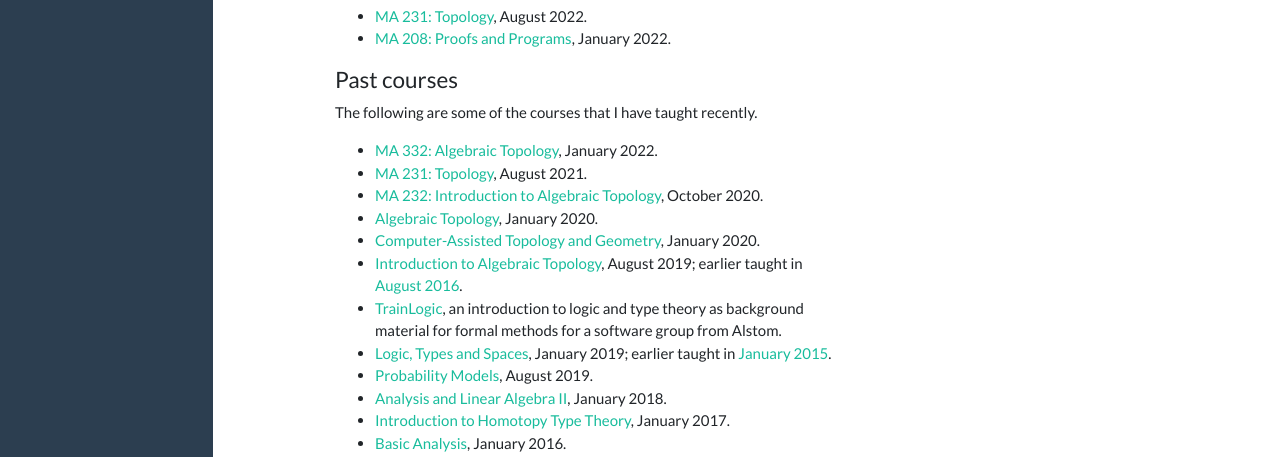
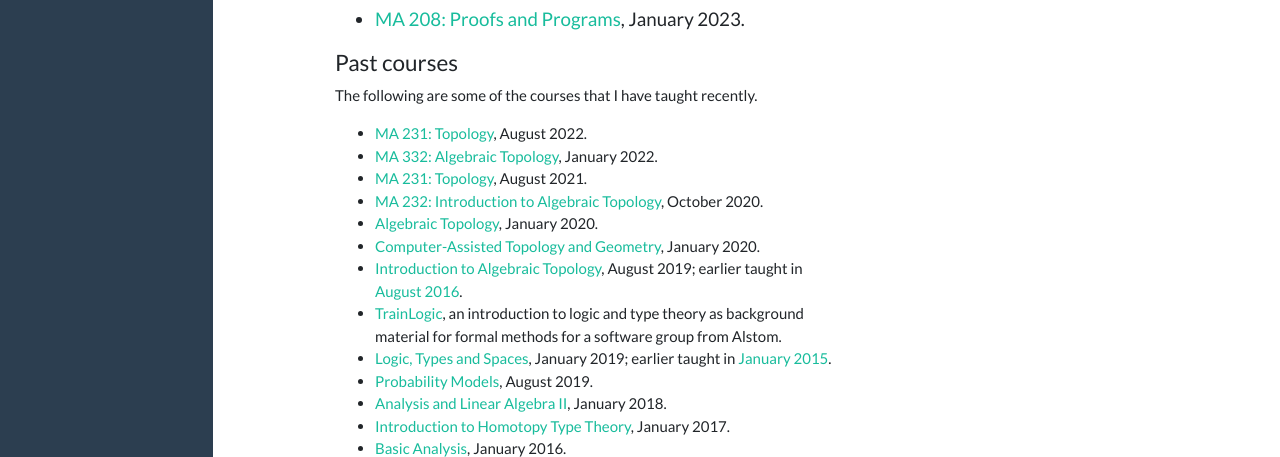
Before and after one commit to siddhartha-gadgil/homepage, a plain HTML site: page index.html in a window 1280 px wide. Shown: the part 643-1100 px from the top of the page. Drawn offline with nearby package versions, Linux system fonts and the light colour scheme.

Commit message:
courses update

```diff
--- a/index.html
+++ b/index.html
@@ -137,15 +137,15 @@
           <h3> Courses</h3>
           <h4>Upcoming</h4>
           <ul>
-            <li><a href="http://math.iisc.ac.in/~gadgil/topology-2022/index.html">MA 231:
-              Topology</a>, August 2022.</li>
-              <li><a href="http://math.iisc.ac.in/~gadgil/proofs-and-programs-2023/">MA 208:
-                Proofs and Programs</a>, January 2022.</li>
+            <li class="lead"><a href="http://math.iisc.ac.in/~gadgil/proofs-and-programs-2023/" target="_blank">MA 208:
+                Proofs and Programs</a>, January 2023.</li>
           </ul>
 
           <h4> Past courses </h4>
           <p>The following are some of the courses that I have taught recently.</p>
           <ul>
+            <li><a href="http://math.iisc.ac.in/~gadgil/topology-2022/index.html">MA 231:
+              Topology</a>, August 2022.</li>
             <li><a href="http://math.iisc.ac.in/~gadgil/algebraic-topology-2022/">
               MA 332: Algebraic Topology</a>, January 2022.</li>
             <li><a href="http://math.iisc.ac.in/~gadgil/topology-2021/index.html">MA 231:
```
